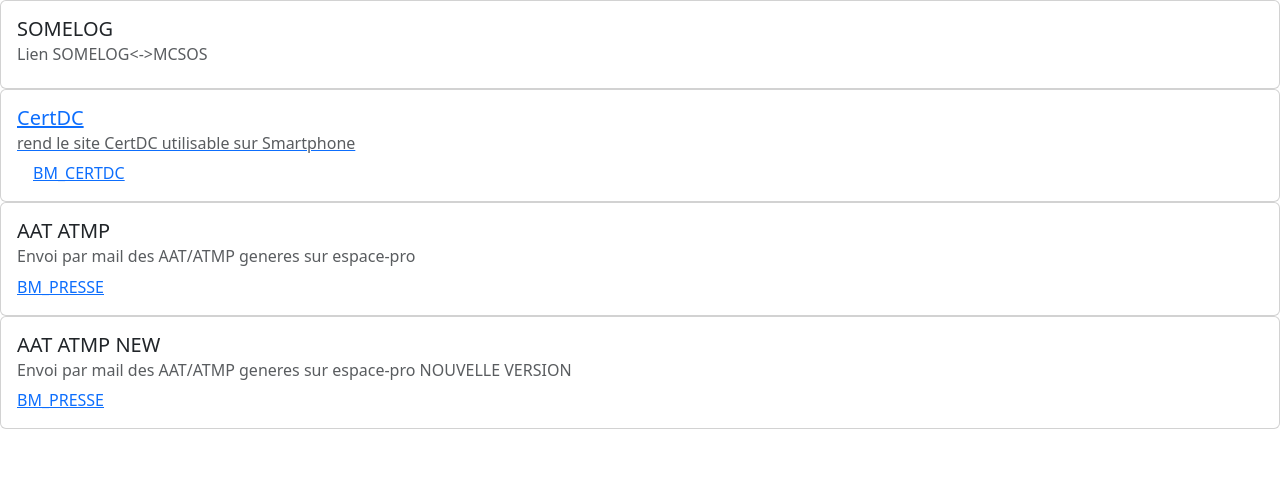
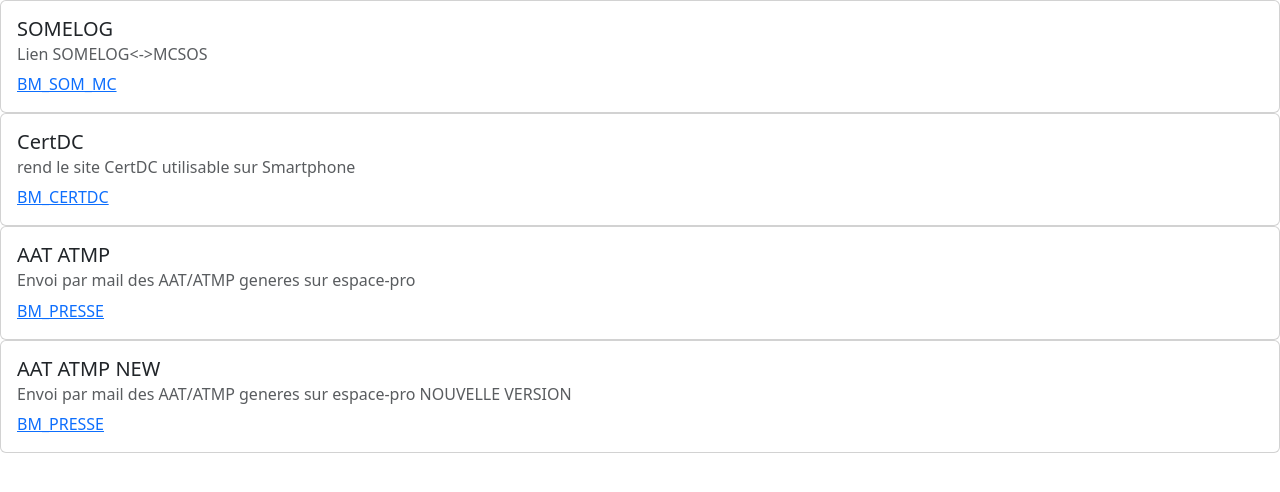
Before and after one commit to somel-web/somel-web.github.io, a plain HTML site: page bmlet/index.html in a window 1280 px wide. Drawn offline with nearby package versions, Linux system fonts and the light colour scheme.

Commit message:
Update index.html

```diff
--- a/bmlet/index.html
+++ b/bmlet/index.html
@@ -28,8 +28,9 @@
         Lien SOMELOG<->MCSOS
       </h6>
       <a class="card-link"
-        href="javascript:(function(){if (window.location.hostname!='somenor.net')return;document.querySelector('#mcsos_V1')?.remove();let s=document.createElement('script');s.src='https://sega.somel.ovh/some.js';s.id='mcsos_V1';document.body.appendChild(s);})()"       BM_AAT
-      </a>
+        href="javascript:(function(){if (window.location.hostname!='somenor.net')return;document.querySelector('#mcsos_V1')?.remove();let s=document.createElement('script');s.src='https://sega.somel.ovh/some.js';s.id='mcsos_V1';document.body.appendChild(s);})()">
+      BM_SOM_MC
+        </a>
     </div>
   </div>
   <div class="card">
```
